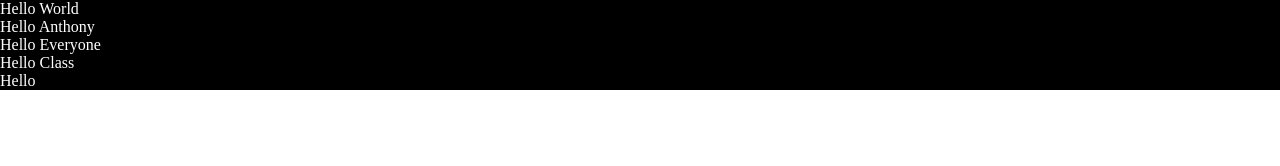
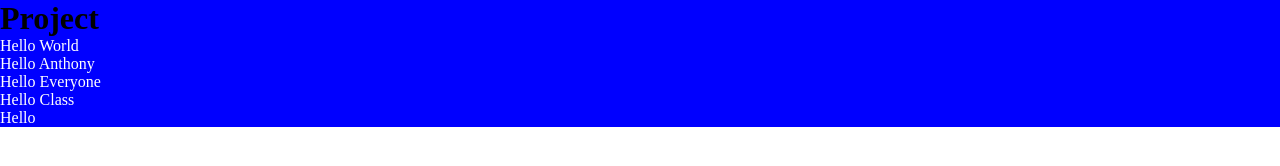
Before and after one commit to Onyema512/Git-Practice, a website: page index.html in a window 1280 px wide. Drawn offline with Linux system fonts and the light colour scheme.

Commit message:
Added h1

```diff
--- a/index.css
+++ b/index.css
@@ -4,7 +4,7 @@
   box-sizing: border-box;
 }
 div{
-    background-color: black;
+    background-color: blue;
 }
 p{
     color: white;
--- a/index.html
+++ b/index.html
@@ -8,6 +8,7 @@
 </head>
 <body>
     <div>
+        <h1>Project</h1>
     <p>Hello World</p>
     <p>Hello Anthony</p>
     <p>Hello Everyone</p>
```
